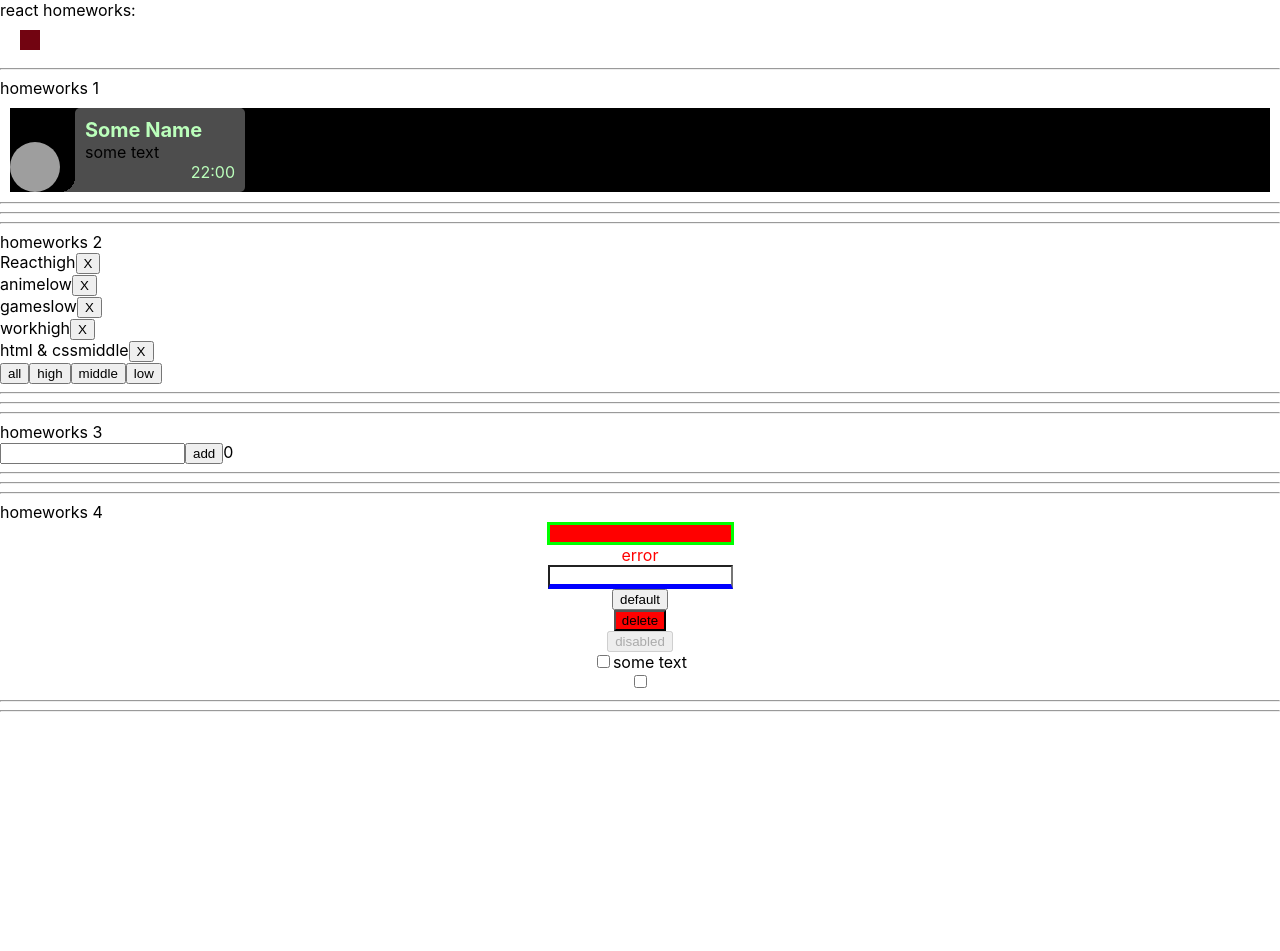
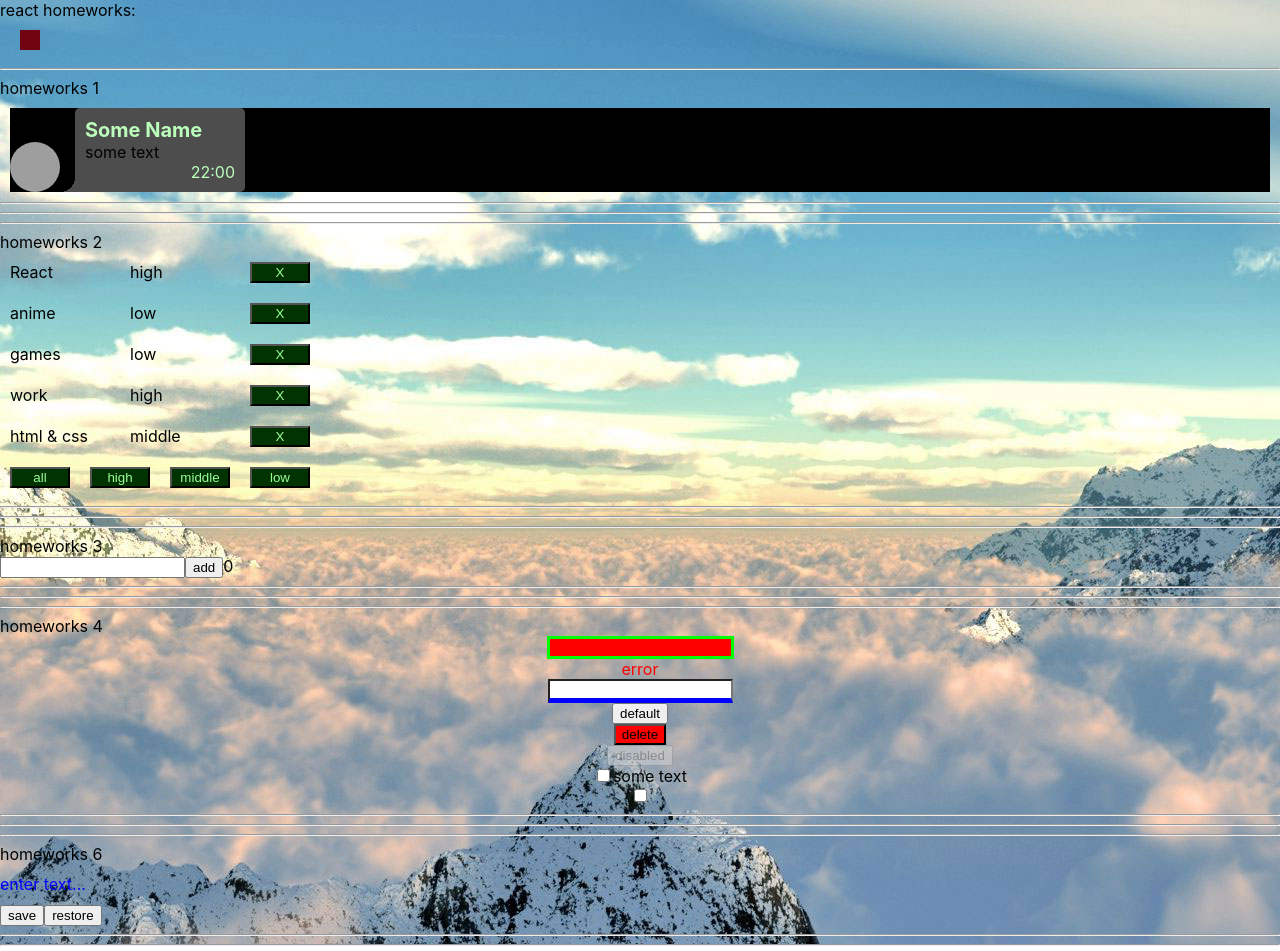
Before and after one commit to Igor-A574/simple-react-homeworks-master, a React (Create React App) app: page /#/ in a window 1280 px wide. Shown: the top 951 px of the page. Before the commit the page ends 800 px from the top, so only its background shows below. Built offline with nearby package versions, Linux system fonts and the light colour scheme; grey boxes are pictures that could not be loaded.

Commit message:
six homework finished

```diff
--- a/src/p1-main/m1-ui/u1-app/App.module.css
+++ b/src/p1-main/m1-ui/u1-app/App.module.css
@@ -1,3 +1,3 @@
 .App {
-
+    background-image: url('../../../common/kosmos.jpg');
 }
--- a/src/p1-main/m1-ui/u1-app/App.tsx
+++ b/src/p1-main/m1-ui/u1-app/App.tsx
@@ -1,5 +1,6 @@
 import React from 'react'
 import s from './App.module.css'
+import back from '../../../../src/common/kosmos.jpg'
 import HW1 from '../../../p2-homeworks/h1/HW1'
 import HW2 from "../../../p2-homeworks/h2/HW2";
 import HW3 from "../../../p2-homeworks/h3/HW3";
--- a/src/p2-homeworks/h2/Affair.tsx
+++ b/src/p2-homeworks/h2/Affair.tsx
@@ -1,5 +1,6 @@
 import React from 'react'
 import {AffairType} from "./HW2";
+import s from "./Affairs.module.css"
 
 type AffairPropsType = {
     affair: AffairType
@@ -10,10 +11,10 @@ function Affair(props: AffairPropsType) {
     const deleteCallback = () => {props.deleteAffairCallback(props.affair._id)}
 
     return (
-        <div>
-            <span>{props.affair.name}</span>
-            <span>{props.affair.priority}</span>
-            <button onClick={deleteCallback}>X</button>
+        <div className={s.affair}>
+            <span className={s.item}>{props.affair.name}</span>
+            <span className={s.item}>{props.affair.priority}</span>
+            <button onClick={deleteCallback} className={s.button}>X</button>
         </div>
     )
 }
--- a/src/p2-homeworks/h2/Affairs.tsx
+++ b/src/p2-homeworks/h2/Affairs.tsx
@@ -32,10 +32,10 @@ function Affairs(props: AffairsPropsType) {
 
             {mappedAffairs}
 
-            <button onClick={()=>setFilterHandler('all')}>all</button>
-            <button onClick={()=>setFilterHandler('high')}>high</button>
-            <button onClick={()=>setFilterHandler('middle')}>middle</button>
-            <button onClick={()=>setFilterHandler('low')}>low</button>
+            <button onClick={()=>setFilterHandler('all')} className={s.button}>all</button>
+            <button onClick={()=>setFilterHandler('high')} className={s.button}>high</button>
+            <button onClick={()=>setFilterHandler('middle')} className={s.button}>middle</button>
+            <button onClick={()=>setFilterHandler('low')} className={s.button}>low</button>
         </div>
     )
 }
--- a/src/p2-homeworks/h5/pages/PreJunior.tsx
+++ b/src/p2-homeworks/h5/pages/PreJunior.tsx
@@ -3,6 +3,7 @@ import HW1 from '../../h1/HW1'
 import HW2 from '../../h2/HW2'
 import HW3 from '../../h3/HW3'
 import HW4 from '../../h4/HW4'
+import HW6 from "../../h6/HW6";
 
 function PreJunior() {
     return (
@@ -11,7 +12,7 @@ function PreJunior() {
             <HW2/>
             <HW3/>
             <HW4/>
-            {/*<HW6/>*/}
+            <HW6/>
 
         </div>
     )
--- a/src/p2-homeworks/h6/HW6.tsx
+++ b/src/p2-homeworks/h6/HW6.tsx
@@ -1,7 +1,7 @@
 import React, {useState} from 'react'
 import SuperEditableSpan from './common/c4-SuperEditableSpan/SuperEditableSpan'
 import SuperButton from '../h4/common/c2-SuperButton/SuperButton'
-import {restoreState, saveState} from './localStorage/localStorage'
+import {restoreState, saveState, state, StateType} from './localStorage/localStorage'
 
 function HW6() {
     const [value, setValue] = useState<string>('')
@@ -11,6 +11,7 @@ function HW6() {
     }
     const restore = () => {
         // setValue()
+        setValue(restoreState<string>('editable-span-value', ''))
     }
 
     return (
--- /dev/null
+++ b/src/p2-homeworks/h6/common/c4-SuperEditableSpan/SuperEditableSpan.module.css
@@ -0,0 +1,7 @@
+.span {
+    display: inline-block;
+    height: 30px;
+    padding-top: 10px;
+    cursor: pointer;
+    color: blue;
+}
--- a/src/p2-homeworks/h6/common/c4-SuperEditableSpan/SuperEditableSpan.tsx
+++ b/src/p2-homeworks/h6/common/c4-SuperEditableSpan/SuperEditableSpan.tsx
@@ -1,5 +1,6 @@
 import React, {DetailedHTMLProps, InputHTMLAttributes, HTMLAttributes, useState} from 'react'
 import SuperInputText from '../../../h4/common/c1-SuperInputText/SuperInputText'
+import s from "./SuperEditableSpan.module.css"
 
 // тип пропсов обычного инпута
 type DefaultInputPropsType = DetailedHTMLProps<InputHTMLAttributes<HTMLInputElement>, HTMLInputElement>
@@ -32,21 +33,22 @@ const SuperEditableSpan: React.FC<SuperEditableSpanType> = (
 
     const onEnterCallback = () => {
         // setEditMode() // выключить editMode при нажатии Enter
-
+        setEditMode(false)
         onEnter && onEnter()
     }
     const onBlurCallback = (e: React.FocusEvent<HTMLInputElement>) => {
         // setEditMode() // выключить editMode при нажатии за пределами инпута
-
+        setEditMode(false)
         onBlur && onBlur(e)
     }
     const onDoubleClickCallBack = (e: React.MouseEvent<HTMLSpanElement, MouseEvent>) => {
         // setEditMode() // включить editMode при двойном клике
+        setEditMode(true)
 
         onDoubleClick && onDoubleClick(e)
     }
 
-    const spanClassName = `${'сделать красивый стиль для спана'} ${className}`
+    const spanClassName = `${s.span} ${className ? className : ''}`
 
     return (
         <>
--- a/src/p2-homeworks/h6/localStorage/localStorage.ts
+++ b/src/p2-homeworks/h6/localStorage/localStorage.ts
@@ -15,7 +15,7 @@ export function restoreState<T>(key: string, defaultState: T) {
 
 // ---------------------------------------------------------------------------------------------------------------
 // пример использования:
-type StateType = {
+export type StateType = {
     x: string
     y: number
 }
@@ -24,4 +24,4 @@ type StateType = {
 saveState<StateType>('test', {x: 'A', y: 1})
 
 // получем в переменную state объект из ячейки 'test' или дэфолтный объект если ячейка пуста
-const state: StateType = restoreState<StateType>('test', {x: '', y: 0})
+export const state: StateType = restoreState<StateType>('test', {x: '', y: 0})
```
Also changed, not shown: src/common/kosmos.jpg (added), src/p1-main/m1-ui/u1-app/kosmos.jpg (added).
